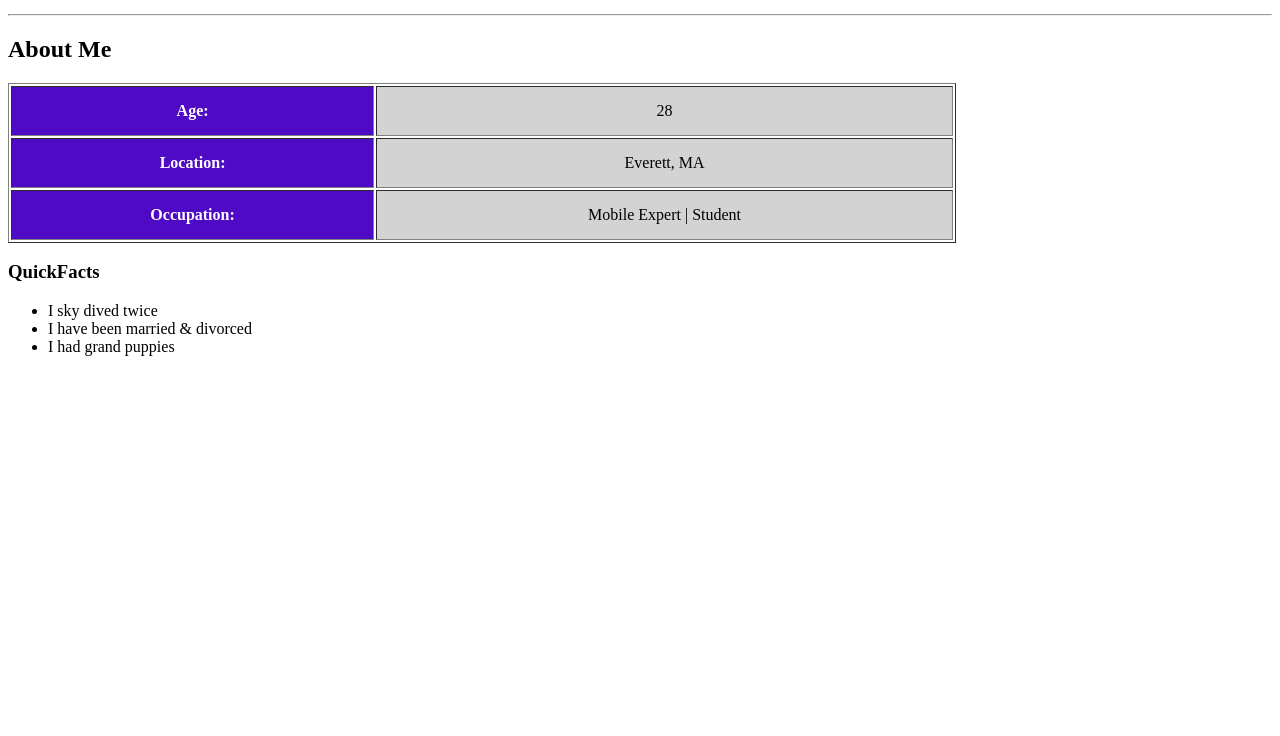
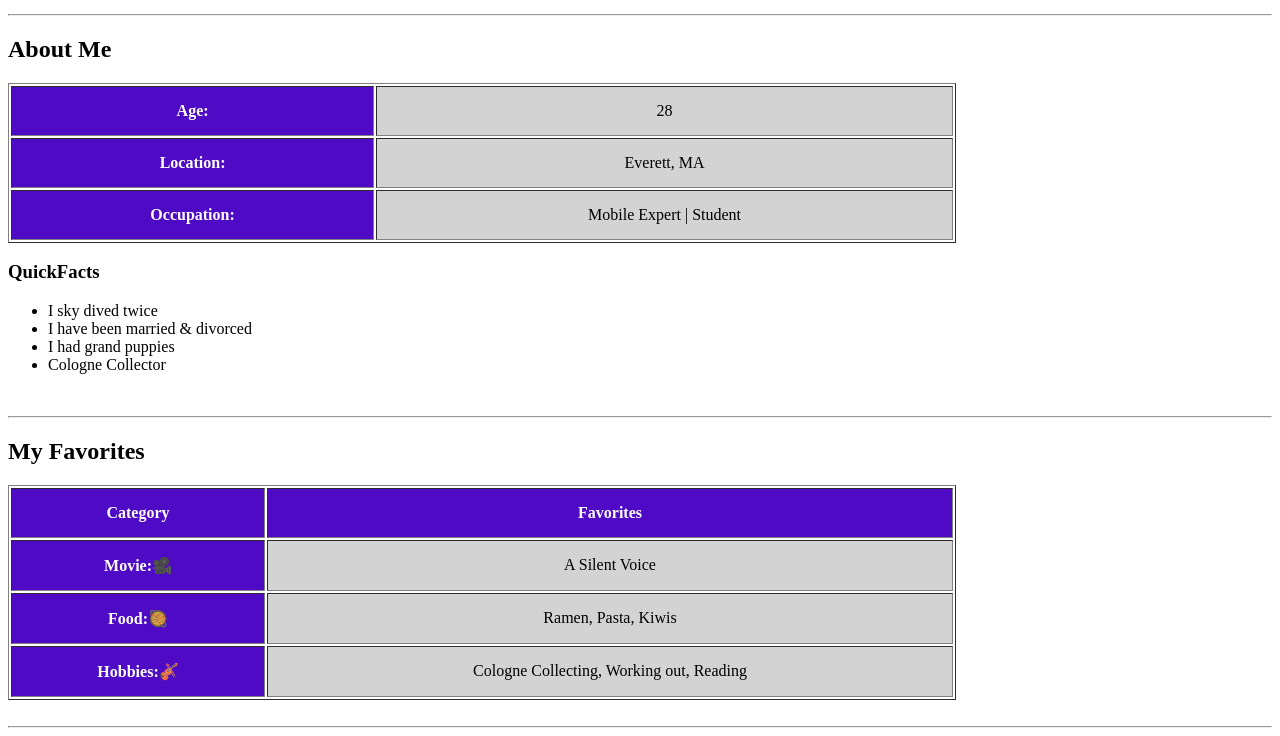
Before and after one commit to Plutorium/project-personal-profile, a plain HTML site: page assets/index.html in a window 1280 px wide. Shown: the part 263-999 px from the top of the page. Before the commit the page ends 800 px from the top, so only its background shows below. Drawn offline with Linux system fonts and the light colour scheme.

Commit message:
Added favorites section

```diff
--- a/assets/index.html
+++ b/assets/index.html
@@ -32,15 +32,15 @@
         <table border="1">
             <tbody>
                 <tr>
-                  <td bgcolor="4F0AC6" style="color:white;"><b>Age:</b></td>
+                  <td bgcolor="4F0AC6"; style="color:white;"><b>Age:</b></td>
                   <td bgcolor="lightgrey">28</td>
                 </tr>
                  <tr>
-                  <td bgcolor="4F0AC6" style="color:white;"><b>Location:</b></td>
+                  <td bgcolor="4F0AC6"; style="color:white;"><b>Location:</b></td>
                   <td bgcolor="lightgrey">Everett, MA</td>
                 </tr>
                  <tr>
-                  <td bgcolor="4F0AC6" style="color:white;"><b>Occupation:</b></td>
+                  <td bgcolor="4F0AC6"; style="color:white;"><b>Occupation:</b></td>
                   <td bgcolor="lightgrey">Mobile Expert | Student</td>
                 </tr>
             </tbody>
@@ -52,13 +52,32 @@
         <li>I sky dived twice</li>
         <li>I have been married & divorced</li>
         <li>I had grand puppies</li>
-    </ul>
+        <li>Cologne Collector</li>
+    </ul><br><hr>
     <!-- My Favorites -->
      <div>
-
-
-
-     </div>
+        <h2>My Favorites</h2>
+         <table border="1">
+            <tbody>
+                <tr>
+                  <td bgcolor="4F0AC6"; style="color:white;"><b>Category</b></td>
+                  <td bgcolor="4F0AC6"; style="color:white"><b>Favorites</b></td>
+                </tr>
+                <tr>
+                <td bgcolor="4F0AC6"; style="color:white;"><b>Movie:&#127909;</b></td>
+                  <td bgcolor="lightgrey">A Silent Voice</td>
+                </tr>
+                 <tr>
+                  <td bgcolor="4F0AC6"; style="color:white;"><b>Food:&#129368;</b></td>
+                  <td bgcolor="lightgrey">Ramen, Pasta, Kiwis</td>
+                </tr>
+                 <tr>
+                  <td bgcolor="4F0AC6"; style="color:white;"><b>Hobbies:&#127931;</b></td>
+                  <td bgcolor="lightgrey">Cologne Collecting, Working out, Reading</td>
+                </tr>
+            </tbody>
+        </table>
+     </div><br><hr>
      <!-- Contact Me Section -->
       <div>
 
```
